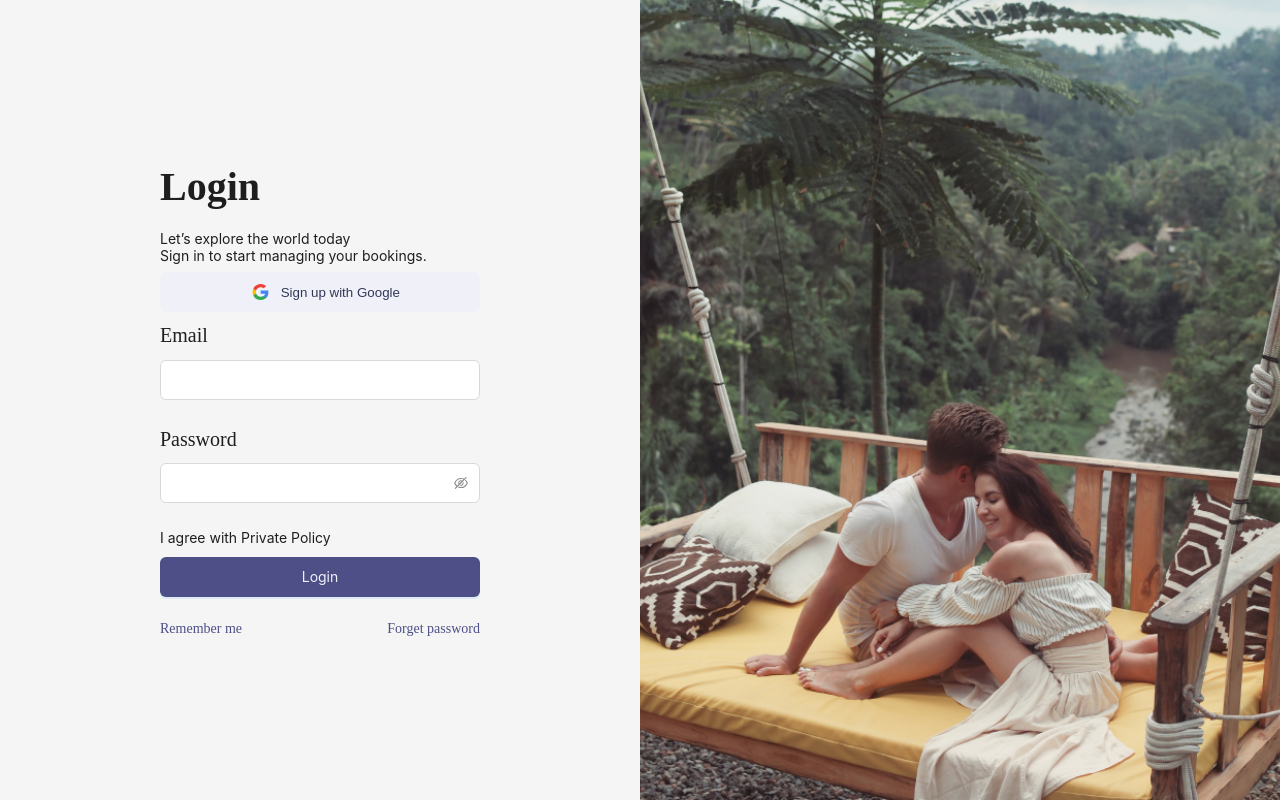
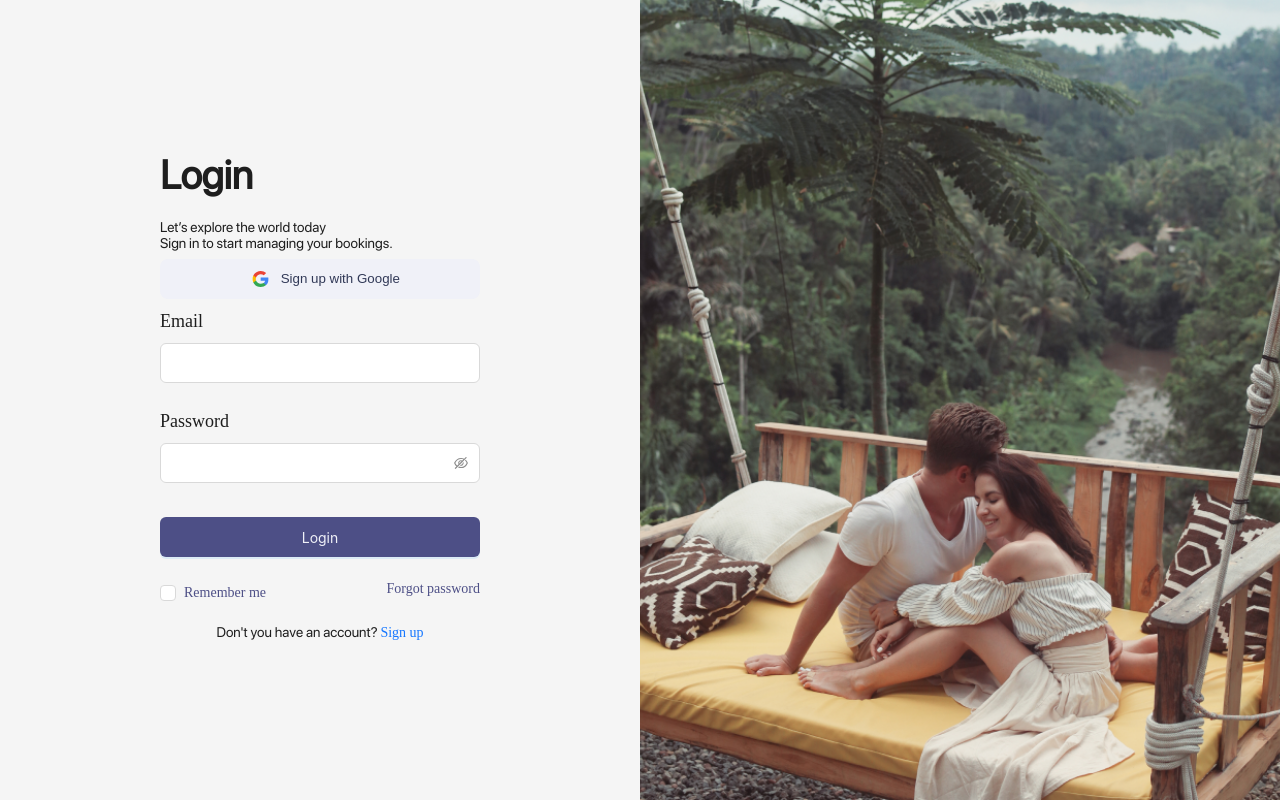
Before and after one commit to alphajr009/Online-Travel-Planner, a React (Create React App) app in the folder client/: page /login in a window 1280 px wide. Built offline with nearby package versions, Linux system fonts and the light colour scheme; a web font is replaced by a local one.

Commit message:
Font import login and signup

```diff
--- a/client/src/css/login.css
+++ b/client/src/css/login.css
@@ -20,7 +20,7 @@ body {
 	background-position: 50% 50%;
 }
 
-.ant-form-item .ant-form-item-label > label {
+.ant-form-item .ant-form-item-label>label {
 	font-family: "sf-pro-regular !important";
 	font-size: 16px;
 }
@@ -47,26 +47,29 @@ input {
 	padding: 8px 8px !important;
 }
 
-.ant-input-affix-wrapper > input.ant-input {
+.ant-input-affix-wrapper>input.ant-input {
 	padding: 4px 0px !important;
 }
 
 .ant-form label {
 	margin: 8px 0px !important;
 }
+
 .login-btn {
 	background-color: #4d4f86 !important;
 	height: 40px;
 	width: 100%;
 	color: #f0f1f8 !important;
+	margin-top: 10px;
 }
 
 @media (max-width: 768px) {
 	.login-pic {
 		display: none !important;
 	}
-	 :where(.css-dev-only-do-not-override-12upa3x).ant-col-12{
-		display: flex ;
+
+	:where(.css-dev-only-do-not-override-12upa3x).ant-col-12 {
+		display: flex;
 		justify-content: center !important;
 		max-width: 100% !important;
 		margin: 0px !important;
@@ -74,15 +77,23 @@ input {
 		flex: auto;
 	}
 }
-.forget-pw{
+
+.forget-pw {
 	display: flex;
 	justify-content: space-between;
 }
-.forget-pw a{
+
+
+.forget-pw a {
 	color: #4d4f86;
 	font-family: "SF Pro Display-Medium";
 }
-.sign-up-btn-col{
+
+.sign-up-btn-col {
 	display: flex;
 	flex-direction: column;
 }
+
+.login-acc-have {
+	margin-top: 20px;
+}
--- a/client/src/index.css
+++ b/client/src/index.css
@@ -27,16 +27,20 @@ body {
 h1 {
 	font-family: "SF Pro Display-Medium";
 	font-size: 40px !important;
-  margin-top: 0px ;
+	margin-top: 0px;
 	margin-bottom: 20px;
 }
-p{
-  margin-top: 0px;
-  margin-bottom: 8px;
+
+p {
+	font-family: "SF Pro Display-Regular";
+	margin-top: 0px;
+	margin-bottom: 8px;
 }
-.fw-medium{
-  font-family: "SF Pro Display-Medium";
+
+.fw-medium {
+	font-family: "SF Pro Display-Medium";
 }
+
 h2 {
 	font-family: "SF Pro Display-Regular";
 	font-size: 39px !important;
@@ -45,7 +49,7 @@ h2 {
 
 .ant-form label {
 	font-family: "SF Pro Display-Medium";
-	font-size: 20px !important;
+	font-size: 18px !important;
 	margin-bottom: 8px;
 }
 
@@ -64,9 +68,12 @@ h2 {
 
 .text-align-left {
 	text-align: left;
+	font-family: "SF Pro Display-Regular";
 }
-.text-align-center{
+
+.text-align-center {
 	text-align: center;
+	font-family: "SF Pro Display-Regular";
 }
 
 .space {
@@ -81,3 +88,15 @@ h2 {
 	justify-content: center;
 	height: 100vh;
 }
+
+.ant-input {
+	font-family: "SF Pro Display-Regular";
+}
+
+
+:where(.css-dev-only-do-not-override-12upa3x)[class^="ant-btn"],
+:where(.css-dev-only-do-not-override-12upa3x)[class*=" ant-btn"] {
+
+	font-family: "SF Pro Display-Medium";
+	font-size: 16px !important;
+}
--- a/client/src/pages/user/Login.jsx
+++ b/client/src/pages/user/Login.jsx
@@ -1,8 +1,10 @@
-import React from "react";
-import { Layout, Space, Col, Row, Button, Form, Input } from "antd";
+import React, { Component } from "react";
+import { Layout, Space, Col, Row, Button, Form, Input, Checkbox } from "antd";
+
 import "../../css/login.css";
 
 const { Content } = Layout;
+
 
 const onFinish = (values) => {
 	console.log("Success:", values);
@@ -13,6 +15,13 @@ const onFinishFailed = (errorInfo) => {
 };
 
 const Login = () => {
+
+	const [isRememberMe, setIsRememberMe] = React.useState(false);
+
+	const handleRememberMeChange = (e) => {
+		setIsRememberMe(e.target.checked);
+	};
+
 	return (
 		<Space
 			direction="vertical"
@@ -90,14 +99,28 @@ const Login = () => {
 											span: 24,
 										}}
 									>
-										<p>I agree with Private Policy </p>
+
 										<Button className="login-btn" type="primary" htmlType="submit">
 											Login
 										</Button>
 									</Form.Item>
 								</Form>
 								<div className="forget-pw">
-                                <a href="#">Remember me</a>{" "} <a href="#">Forget password</a>{" "}
+									<Checkbox
+										checked={isRememberMe}
+										onChange={handleRememberMeChange}
+									>
+										<a title={isRememberMe ? "You are Remembered!" : "Click to Remember"}>
+											Remember me
+										</a>
+									</Checkbox>{" "}
+									<a href="#">Forgot password</a>{" "}
+								</div>
+								<div className="login-acc-have">
+									<p className="text-align-center" >Don't you have an account?
+										{" "}
+										<a className="fw-medium" href="/signup">Sign up</a>{" "}
+									</p>
 								</div>
 							</Col>
 						</Col>
--- a/client/src/pages/user/Signup.jsx
+++ b/client/src/pages/user/Signup.jsx
@@ -118,12 +118,14 @@ const SignUp = () => {
                                             span: 24,
                                         }}
                                     >
+                                        <div className="signup-agree-label">
                                             <Checkbox
                                                 checked={isPrivacyPolicyChecked}
                                                 onChange={handlePrivacyPolicyChange}
                                             >
                                                 I agree with <a href="#PrivacyPolicy">Privacy Policy</a>
                                             </Checkbox>
+                                        </div>
                                         <Button
                                             className="login-btn"
                                             type="primary"
@@ -134,9 +136,9 @@ const SignUp = () => {
                                         </Button>
                                     </Form.Item>
                                 </Form>
-                                <p className="text-align-center" >Don't you have an account?
+                                <p className="text-align-center" >Already have an account?
                                     {" "}
-                                    <a className="fw-medium" href="#">Sign in</a>{" "}
+                                    <a className="fw-medium" href="/login">Log in</a>{" "}
                                 </p>
                             </Col>
                         </Col>
```
Lines whose indentation alone changed are shown as unchanged.
